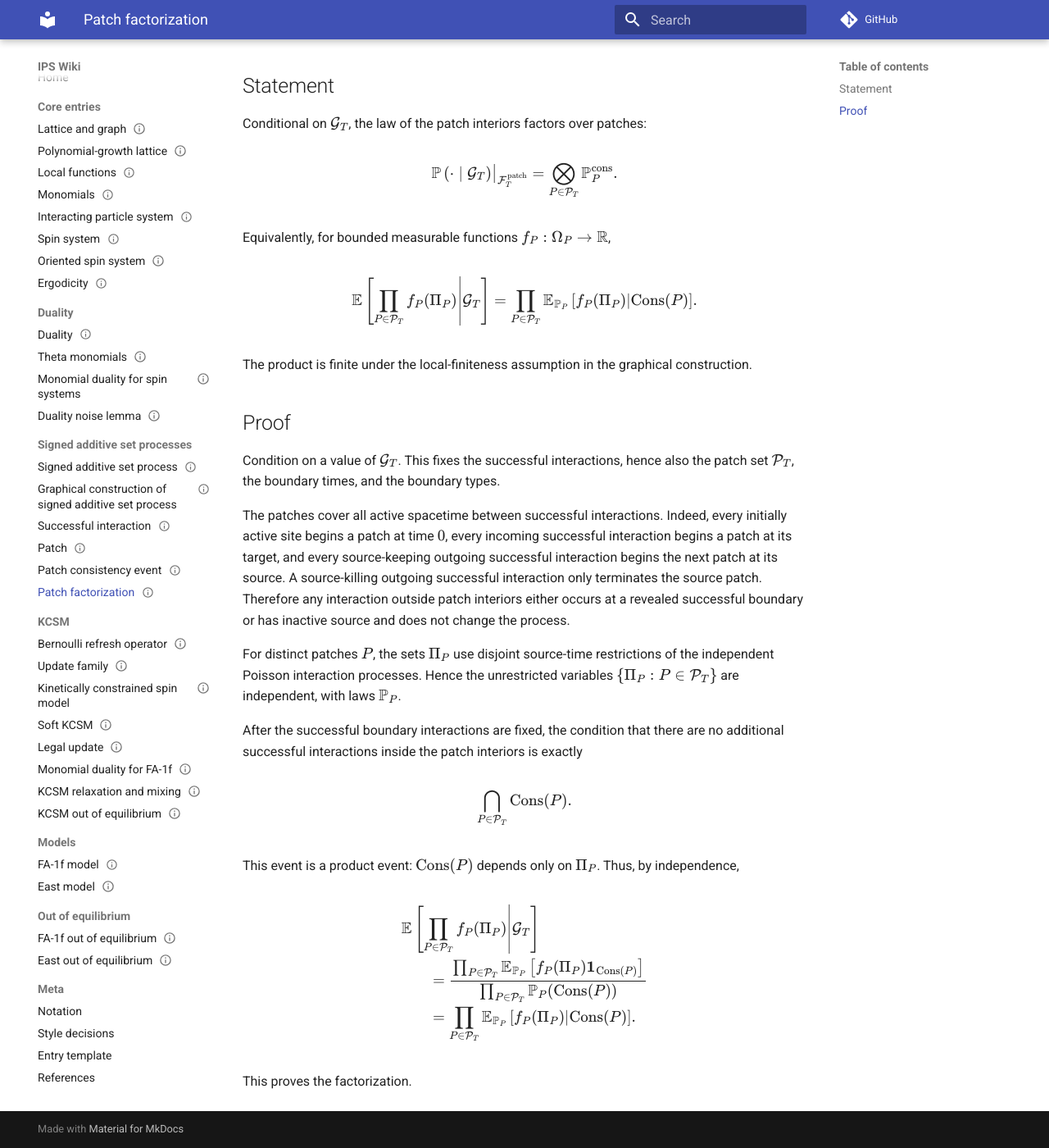
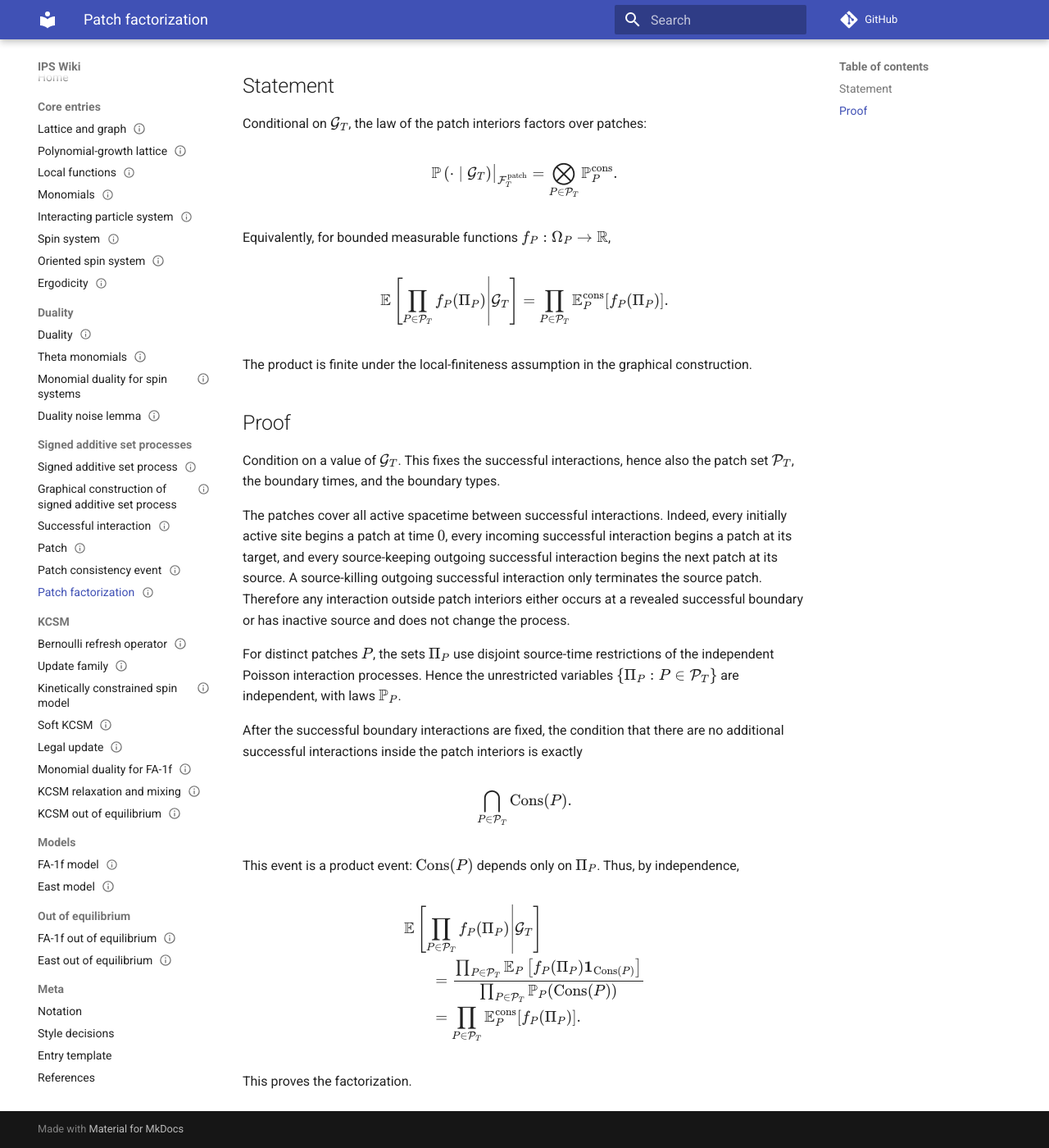
Before and after one commit to maciejgluchowski86-beep/ips-wiki, an MkDocs documentation site: the page built from docs/entries/patch-factorization.md, in a window 1280 px wide and 1400 px high, scrolled down 464 px. Shown: the whole window at 82% size. Built offline with MkDocs 1.6.1 and Material for MkDocs 9.7.7, drawn with Linux system fonts in a browser that asks for light colours; comment, search, counter and statistics services are not loaded; some of the changed text lies outside the part shown.

Commit message:
Use compact patch expectation notation

```diff
--- a/docs/entries/patch-factorization.md
+++ b/docs/entries/patch-factorization.md
@@ -46,10 +46,7 @@ $$
 \right]
 =
 \prod_{P\in\mathcal P_T}
-\mathbb E_{\mathbb P_P}\left[
- f_P(\Pi_P)
- \middle|\operatorname{Cons}(P)
-\right].
+\mathbb E_P^{\operatorname{cons}}[f_P(\Pi_P)].
 $$
 
 The product is finite under the local-finiteness assumption in the graphical construction.
@@ -80,7 +77,7 @@ $$
 &\qquad=
 \frac{
 \prod_{P\in\mathcal P_T}
-\mathbb E_{\mathbb P_P}\left[f_P(\Pi_P)\mathbf 1_{\operatorname{Cons}(P)}\right]
+\mathbb E_P\left[f_P(\Pi_P)\mathbf 1_{\operatorname{Cons}(P)}\right]
 }{
 \prod_{P\in\mathcal P_T}
 \mathbb P_P(\operatorname{Cons}(P))
@@ -88,10 +85,7 @@ $$
 \\
 &\qquad=
 \prod_{P\in\mathcal P_T}
-\mathbb E_{\mathbb P_P}\left[
- f_P(\Pi_P)
- \middle|\operatorname{Cons}(P)
-\right].
+\mathbb E_P^{\operatorname{cons}}[f_P(\Pi_P)].
 \end{aligned}
 $$
 
```
Also changed, not shown: other parts of docs/entries/patch-factorization.md (+1 -1 lines).
